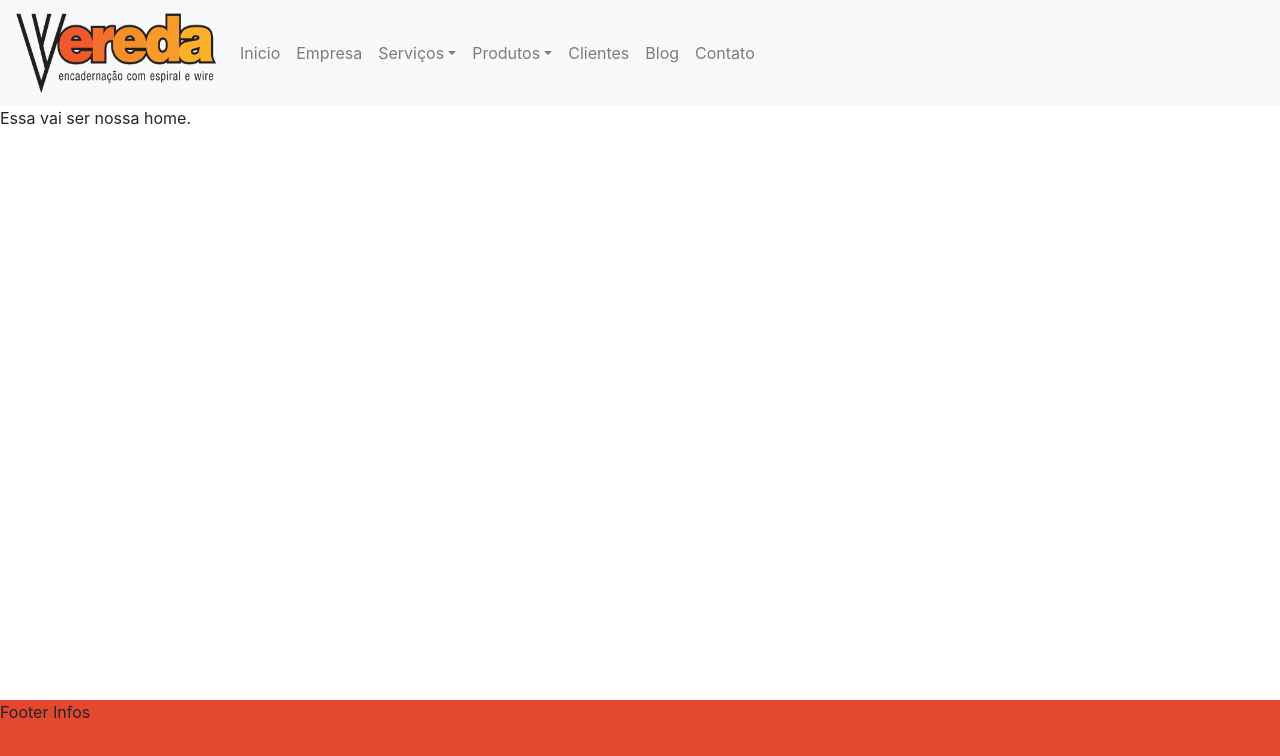
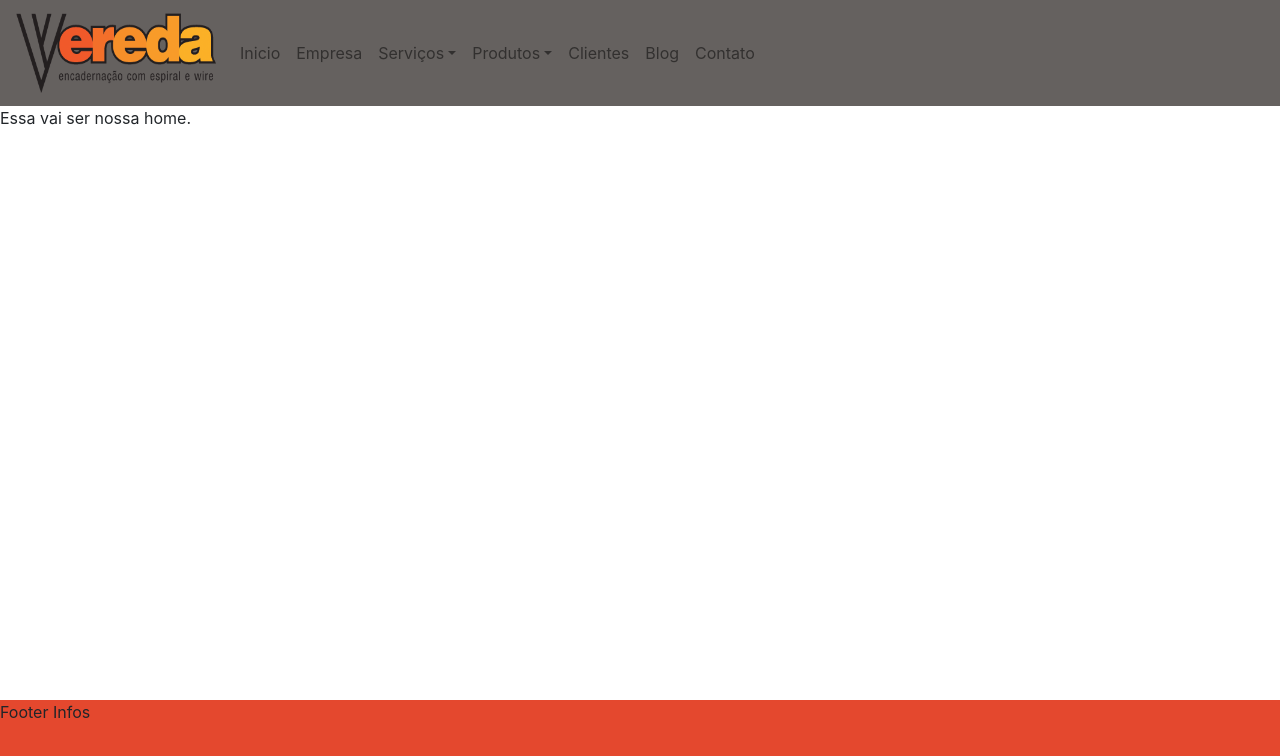
Before and after one commit to PauloFavero/Vereda-Website, a React (Create React App) app in the folder app/: page / in a window 1280 px wide. Shown: the top 756 px of the page. Built offline with nearby package versions, Linux system fonts and the light colour scheme.

Commit message:
Navbar background

```diff
--- a/app/src/components/Header-nav.jsx
+++ b/app/src/components/Header-nav.jsx
@@ -1,12 +1,20 @@
 import React, { Fragment } from 'react'
 import ReactDOM from 'react-dom'
 import { Navbar, Nav, NavDropdown } from 'react-bootstrap'
+import { Switch, Route, Link } from 'react-router-dom';
 import logoVereda from '../assets/logo.png'
 import logoV from '../assets/v_logo.png'
+import background from '../assets/header-background.png'
+
+// https://stackoverflow.com/questions/61314053/react-bootstrap-custom-nav-link-active-style-is-not-working
+
+var backgroundImage = {
+    backgroundImage: `url(${background})`
+ }
 
 export default function Header() {
     return (
-        <Navbar bg="light" expand="lg">
+        <Navbar expand="lg">
             <Navbar.Brand href="#home">
                 <img
                     alt=""
--- a/app/src/custom.scss
+++ b/app/src/custom.scss
@@ -1,3 +1,8 @@
 // Import Bootstrap and its default variables
 
 @import '~bootstrap/scss/bootstrap.scss';
+
+.navbar {
+    background-color: rgba(36, 31, 28, 0.7);
+    color: white;
+  }
```
